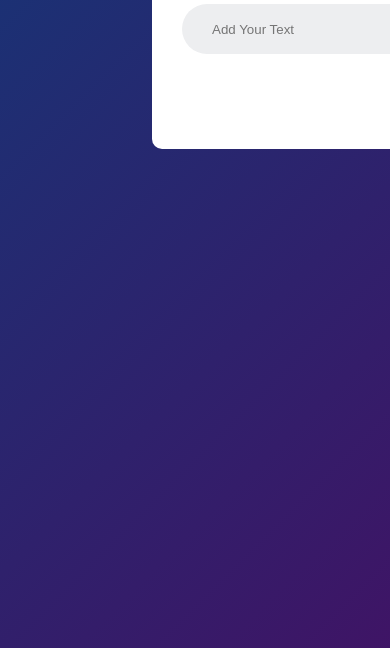
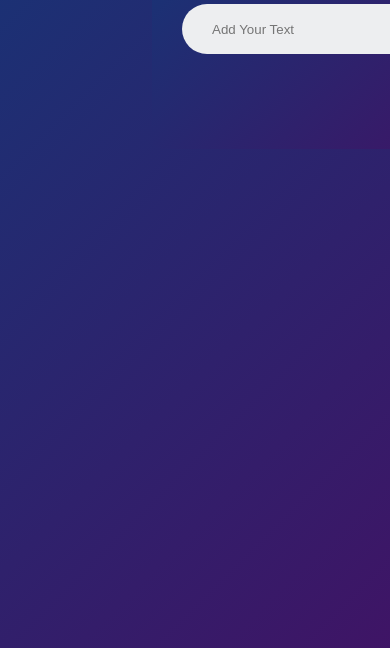
Before and after one commit to HemantBorase1/To-do-list, a plain HTML site: page index.html in a window 390 px wide. Shown: the part 196-844 px from the top of the page. Drawn offline with Linux system fonts and the light colour scheme.

Commit message:
Update style.css

```diff
--- a/style.css
+++ b/style.css
@@ -121,6 +121,6 @@ ul li span:hover {
     .todo-app {
     width: 100vh;
     max-width: 540px;
-
+     background: linear-gradient(135deg, #153677, #4e085f);
 }
 }
```
